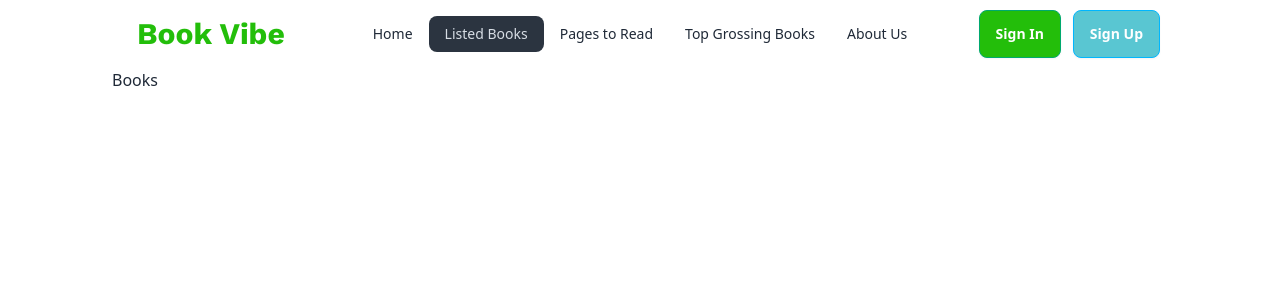
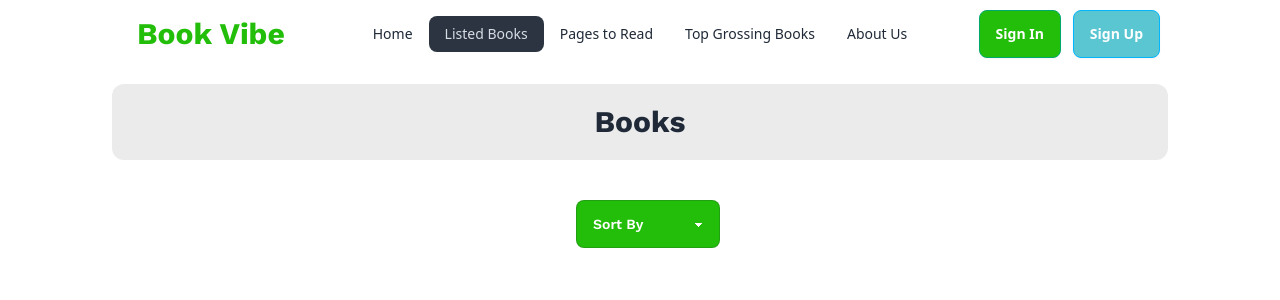
Before and after one commit to samwaseee/Book-Vibe, a React (Vite) app: page /listedBooks in a window 1280 px wide. Shown: the top 300 px of the page. Built offline with nearby package versions, Linux system fonts and the light colour scheme; a web font is replaced by a local one.

Commit message:
wishlist books updated

```diff
--- a/src/Components/Books.jsx
+++ b/src/Components/Books.jsx
@@ -1,10 +1,16 @@
-import { useLoaderData } from 'react-router-dom';
 import Header from './Header';
 import Book from './Book';
+import { useEffect, useState } from 'react';
 
 const Books = () => {
 
-    const books = useLoaderData();
+    const [books,setBooks] = useState([]);
+
+    useEffect(() => {
+        fetch('books.json')
+        .then(res => res.json())
+        .then(data => setBooks(data));
+    },[])
 
     return (
         <>
--- a/src/Components/ListedBooks.jsx
+++ b/src/Components/ListedBooks.jsx
@@ -1,9 +1,19 @@
-import React from 'react';
-
 const ListedBooks = () => {
     return (
-        <div>
-            Books
+        <div className='sans'>
+            <h1 className='bg-[#13131315] text-3xl font-bold p-5 text-center rounded-xl mt-4'>Books</h1>
+            <div>
+                <label className="form-control max-w-32 my-10 mx-auto">
+
+                    <select className="select select-bordered bg-[#23BE0A] text-white font-semibold w-36">
+                        <option disabled selected> Sort By</option>
+                        <option>Rating</option>
+                        <option>Number of pages</option>
+                        <option>Published year</option>
+                    </select>
+
+                </label>
+            </div>
         </div>
     );
 };
--- a/src/main.jsx
+++ b/src/main.jsx
@@ -21,7 +21,6 @@ const router = createBrowserRouter([
     children: [
       {
         path: "/",
-        loader: ()=> fetch('books.json'),
         element: <Books></Books>
       },
       {
```
